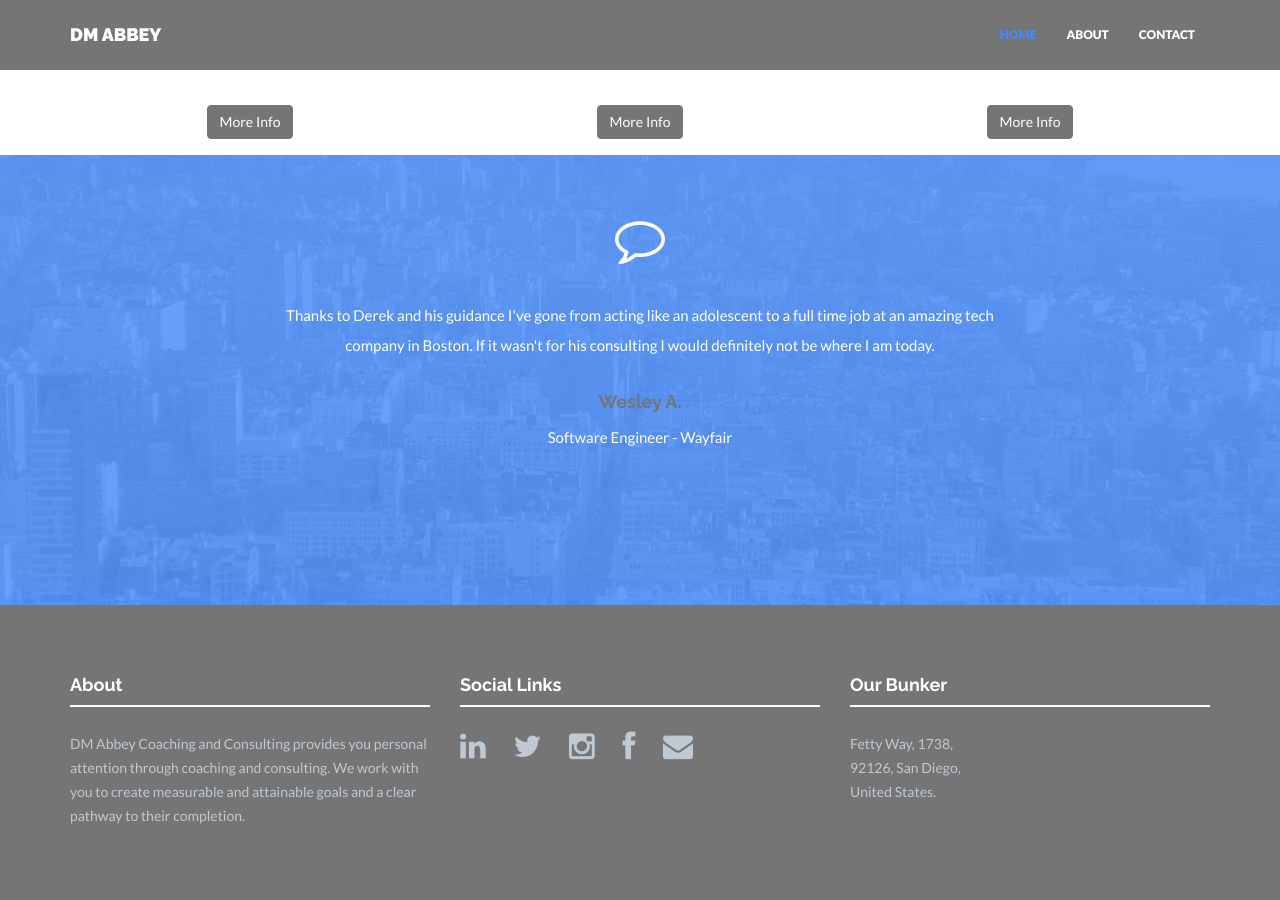
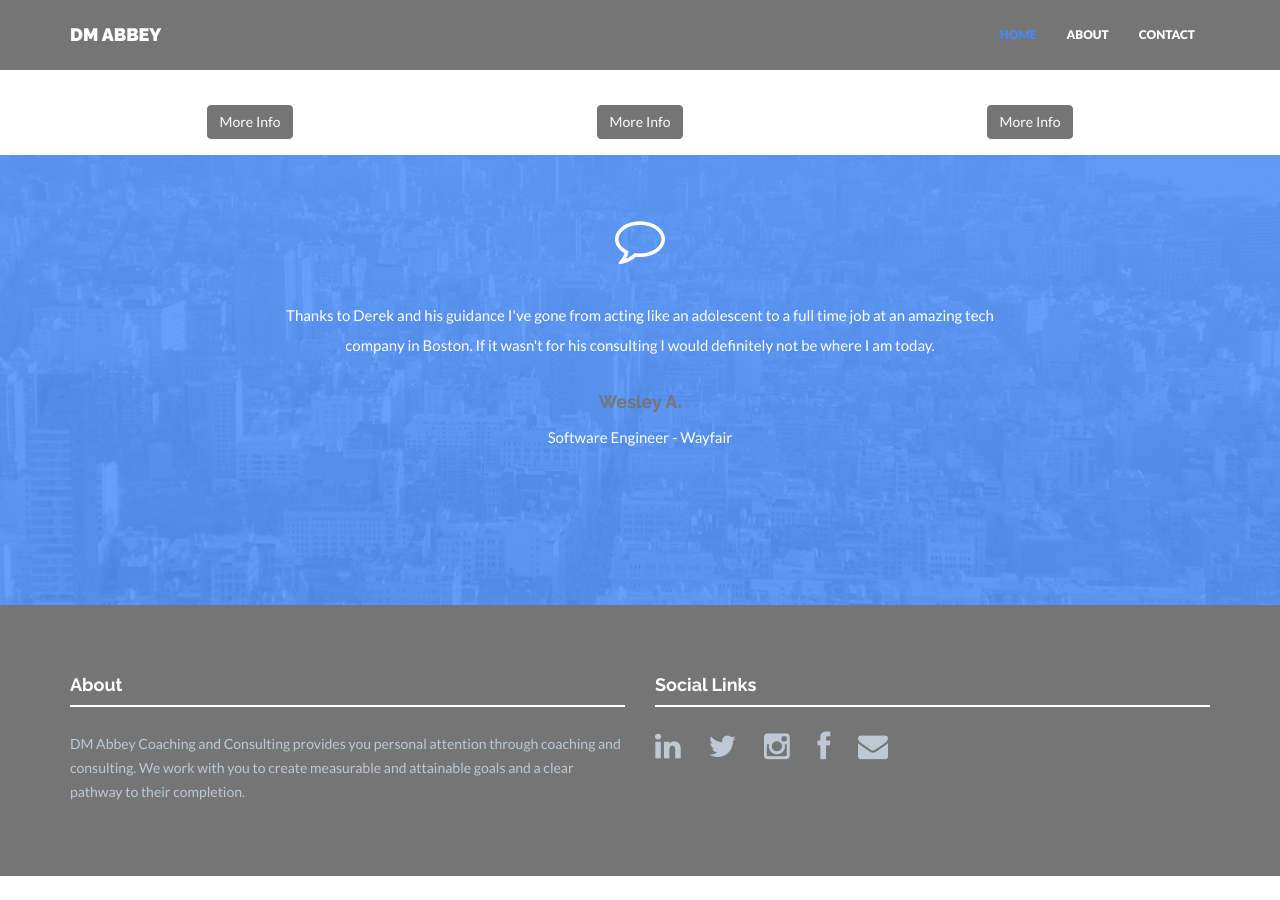
Before and after one commit to wesleyabbey/derekabbey, a Jekyll site: the page built from index.html, in a window 1280 px wide and 900 px high, scrolled down 1169 px. Built offline with Jekyll 4.4.1, drawn with Linux system fonts in a browser that asks for light colours; nearby versions of some CDN libraries; after the commit the page ends 2045 px from its top, so only the background shows below that.

Commit message:
removed the filler address fields and added the email link in the footer

```diff
--- a/_config.yml
+++ b/_config.yml
@@ -35,15 +35,9 @@ social:
   - title: facebook
     url: https://www.facebook.com/DMAbbeyCC
   - title: envelope
-    url:
+    url: mailto:derek@dmabbey.com
 
-# Postal address (add as many lines as necessary). Shown in footer and on Contact page.
-address:
-  - lines:
-    - Fetty Way, 1738,
-    - 92126, San Diego,
-    - United States.
-email: derekabbey@icloud.com
+email: derek@dmabbey.com
 tel: +1 858 722-5209
 
 
--- a/_includes/footer.html
+++ b/_includes/footer.html
@@ -1,12 +1,12 @@
 <div id="footerwrap">
     <div class="container">
         <div class="row">
-            <div class="col-lg-4">
+            <div class="col-lg-6">
                 <h4>About</h4>
                 <div class="hline-w"></div>
                 <p>{{ site.about }}</p>
             </div>
-            <div class="col-lg-4">
+            <div class="col-lg-6">
                 <h4>Social Links</h4>
                 <div class="hline-w"></div>
                 <p>
@@ -15,18 +15,9 @@
                     {% endfor %}
                 </p>
             </div>
-            <div class="col-lg-4">
-                <h4>Our Bunker</h4>
-                <div class="hline-w"></div>
-                <p>
-                    {% for line in site.address.first.lines %}
-                        {{ line }} <br>
-                    {% endfor %}
-                </p>
-            </div>
-        </div><!--/row -->
+        </div>
         <!-- <div class="row">
             Made with <3 by Wesley
         </div> -->
-    </div><!--/container -->
-</div><!--/footerwrap -->
+    </div>
+</div>
```
